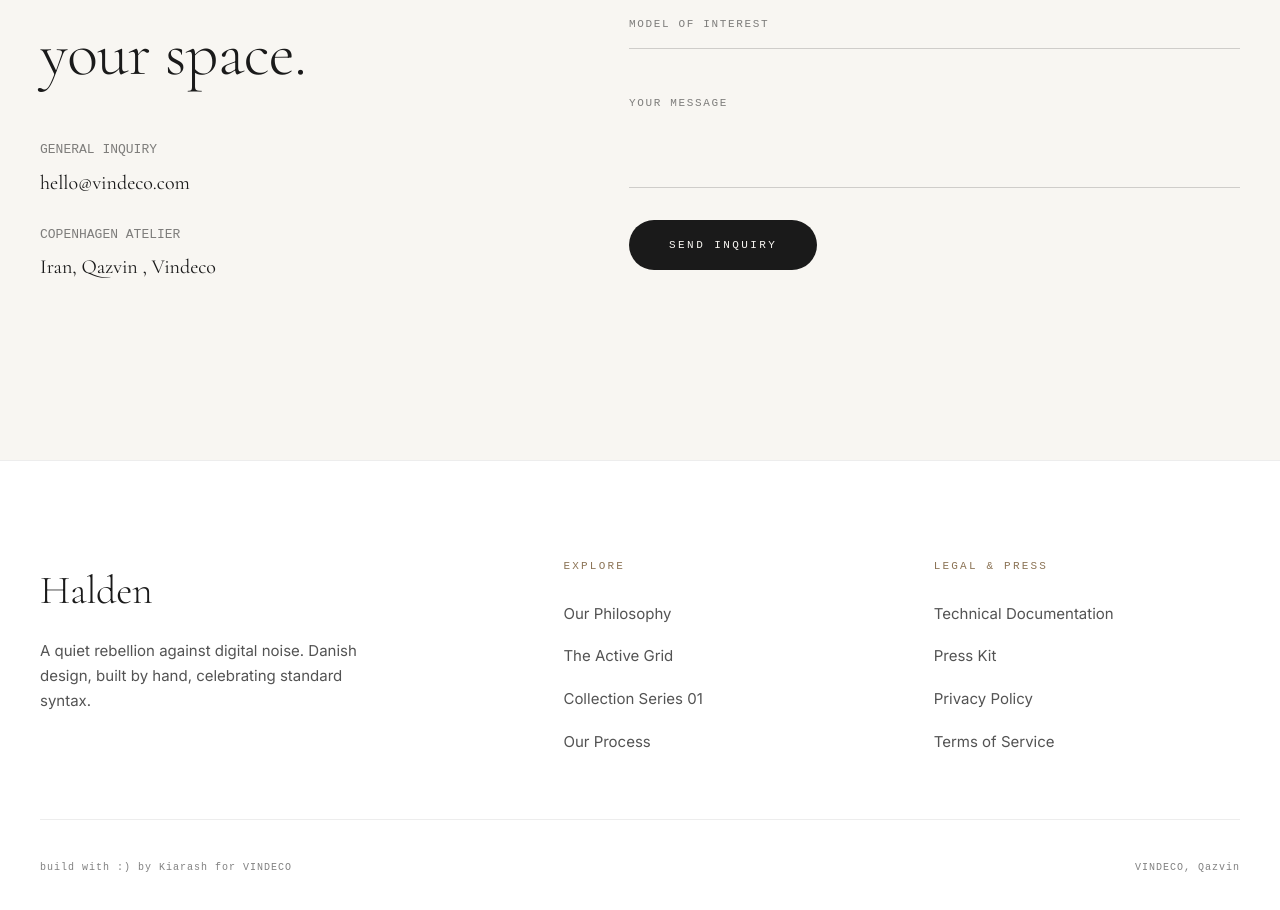
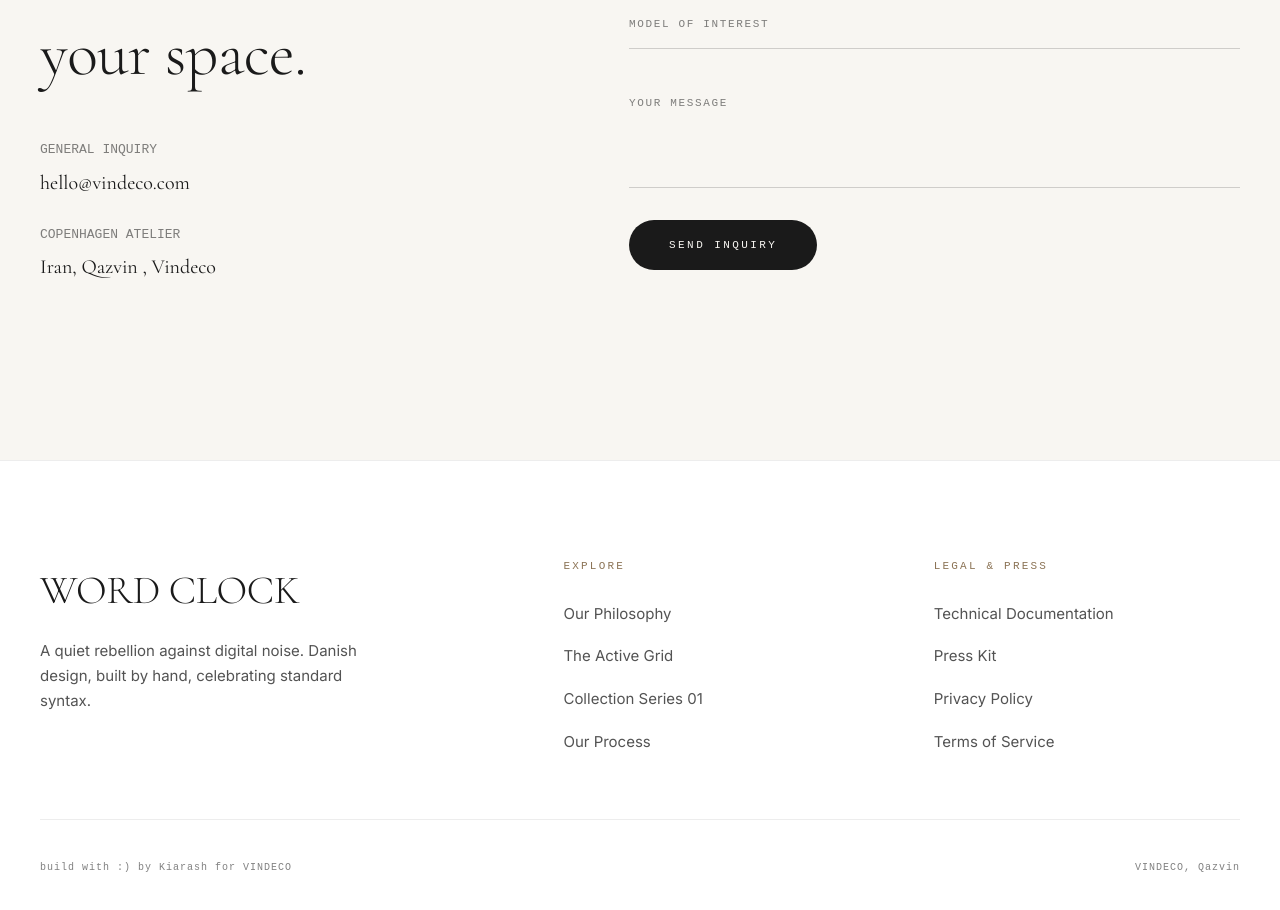
Before and after one commit to kiarashmiri22/word-clock, a plain HTML site: page index.html in a window 1280 px wide. Shown: the part 7152-8062 px from the top of the page. Drawn offline with nearby package versions, Linux system fonts and the light colour scheme.

Commit message:
Update index.html

```diff
--- a/index.html
+++ b/index.html
@@ -827,7 +827,7 @@
     <footer class="footer">
       <div class="footer__top">
         <div class="footer__brand">
-          <h3>Halden</h3>
+          <h3>WORD CLOCK</h3>
           <p>
             A quiet rebellion against digital noise. Danish design, built by
             hand, celebrating standard syntax.
```
